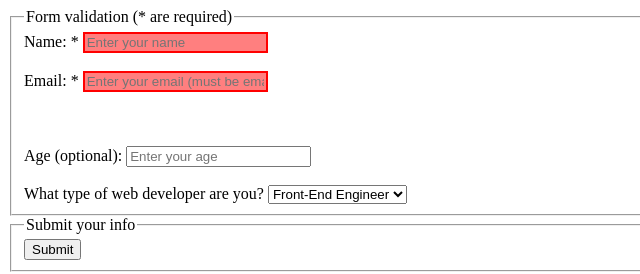
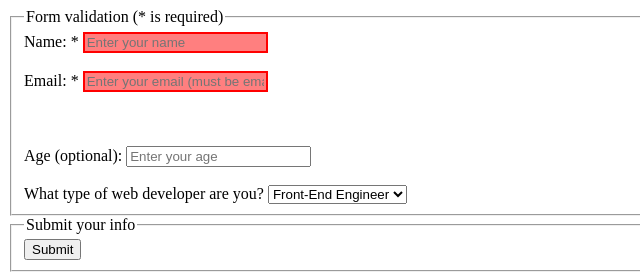
Before and after one commit to GitCoderPro/Form-Validation, a plain HTML site: page src/index.html in a window 1280 px wide. Shown: the full height of the page, 0-640 px from the left. Drawn offline with Linux system fonts and the light colour scheme.

Commit message:
Created a form validation

```diff
--- a/src/index.html
+++ b/src/index.html
@@ -9,7 +9,7 @@
 <body>
     <form id="Form">
         <fieldset>
-            <legend>Form validation (* are required)</legend>
+            <legend>Form validation (* is required)</legend>
             <label id="name-field">Name: *
                 <input type="text" name="name" id="name" placeholder="Enter your name" />
             </label>
```
